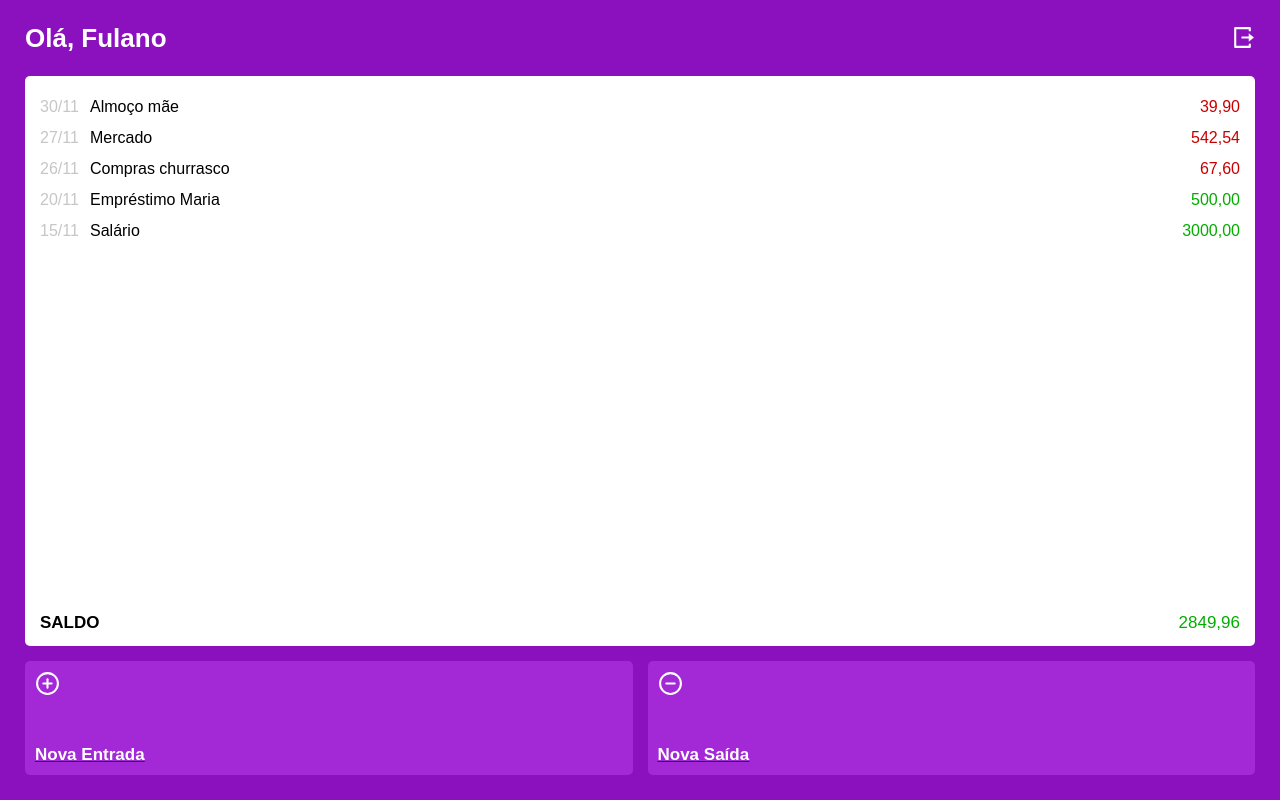
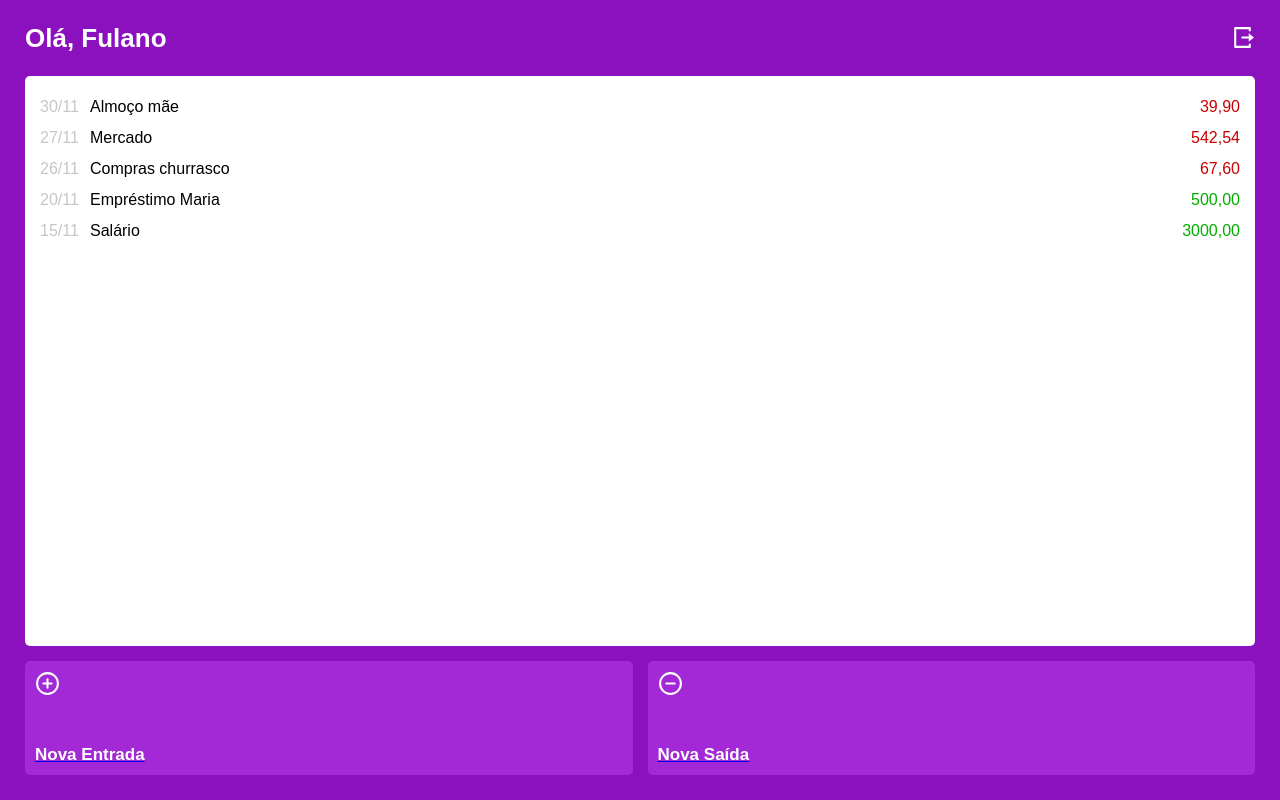
Before and after one commit to okitauehara/Projeto_14_MyWallet_Front, a React (Create React App) app: page /home in a window 1280 px wide. Built offline with nearby package versions, Linux system fonts and the light colour scheme.

Commit message:
Revert "Adicionado saldo na rota home"
This reverts commit 86cd0ed576e0b619303060432779914ff1787408.

```diff
--- a/src/components/pages/Home.js
+++ b/src/components/pages/Home.js
@@ -41,18 +41,8 @@ export default function Home() {
             description: "Salário",
             value: 300000,
             type: "earning"
-        }
+        },
     ];
-
-    let balance = 0;
-
-    for (let i = 0; i < items.length; i++) {
-        if (items[i].type === 'earning') {
-            balance += items[i].value;
-        } else {
-            balance -= items[i].value;
-        }
-    }
 
     return (
         <HomeContent>
@@ -60,7 +50,7 @@ export default function Home() {
             <Link to='/sign-in'>
                 <LogoutIcon></LogoutIcon>
             </Link>
-                <Transactions items={items} balance={balance}/>
+                <Transactions items={items}/>
                 <Buttons>
                     <Link to='/earnings'>
                         <AddButton>
@@ -79,11 +69,9 @@ export default function Home() {
     );
 }
 
-function Transactions({ items, balance }) {
-
+function Transactions({ items }) {
     return (
         <ContainerList quantity={items.length}>
-            <Items>
             {items.length > 0 ?
             items.map(item => {
             return (
@@ -91,14 +79,8 @@ function Transactions({ items, balance }) {
                 <DateAndDescription><span>{item.date}</span>{item.description}</DateAndDescription>
                 <Value type={item.type}>{(item.value / 100).toFixed(2).replace('.', ',')}</Value>
             </Item>
-            )})
-            :
+            )}) :
             <NoItems>Não há registros de entrada ou saída</NoItems>}
-            </Items>
-            {items.length > 0 ?
-            <Balance positive={balance}>SALDO <span>{(balance / 100).toFixed(2).replace('.', ',')}</span></Balance>
-            :
-            ''}
         </ContainerList>
     );
 }
@@ -126,14 +108,13 @@ const ContainerList = styled.div`
     margin-bottom: 15px;
     display: flex;
     flex-direction: column;
-    justify-content: ${props => props.quantity > 0 ? 'space-between' : 'center'};
+    justify-content: ${props => props.quantity > 0 ? 'normal' : 'center'};
 `;
 
 const NoItems = styled.p`
     font-size: 20px;
     color: #868686;
     text-align: center;
-    overflow-y: hidden;
 `;
 
 const Buttons = styled.div`
@@ -176,11 +157,6 @@ const MinusIcon = styled(FiMinusCircle)`
     left: 10px;
 `;
 
-const Items = styled.div`
-    max-height: 380px;
-    overflow-y: scroll;
-`;
-
 const Item = styled.div`
     display: flex;
     justify-content: space-between;
@@ -207,16 +183,3 @@ const Value = styled.p`
     word-break: break-word;
     color: ${props => props.type === 'earning' ? '#03ac00' : '#c70000'};
 `;
-
-const Balance = styled.p`
-    color: #000000;
-    font-weight: 700;
-    font-size: 17px;
-    display: flex;
-    justify-content: space-between;
-
-    & span {
-        font-weight: 400;
-        color: ${props => props.positive > 0 ? '#03ac00' : '#c70000'};
-    }
-`;
```
